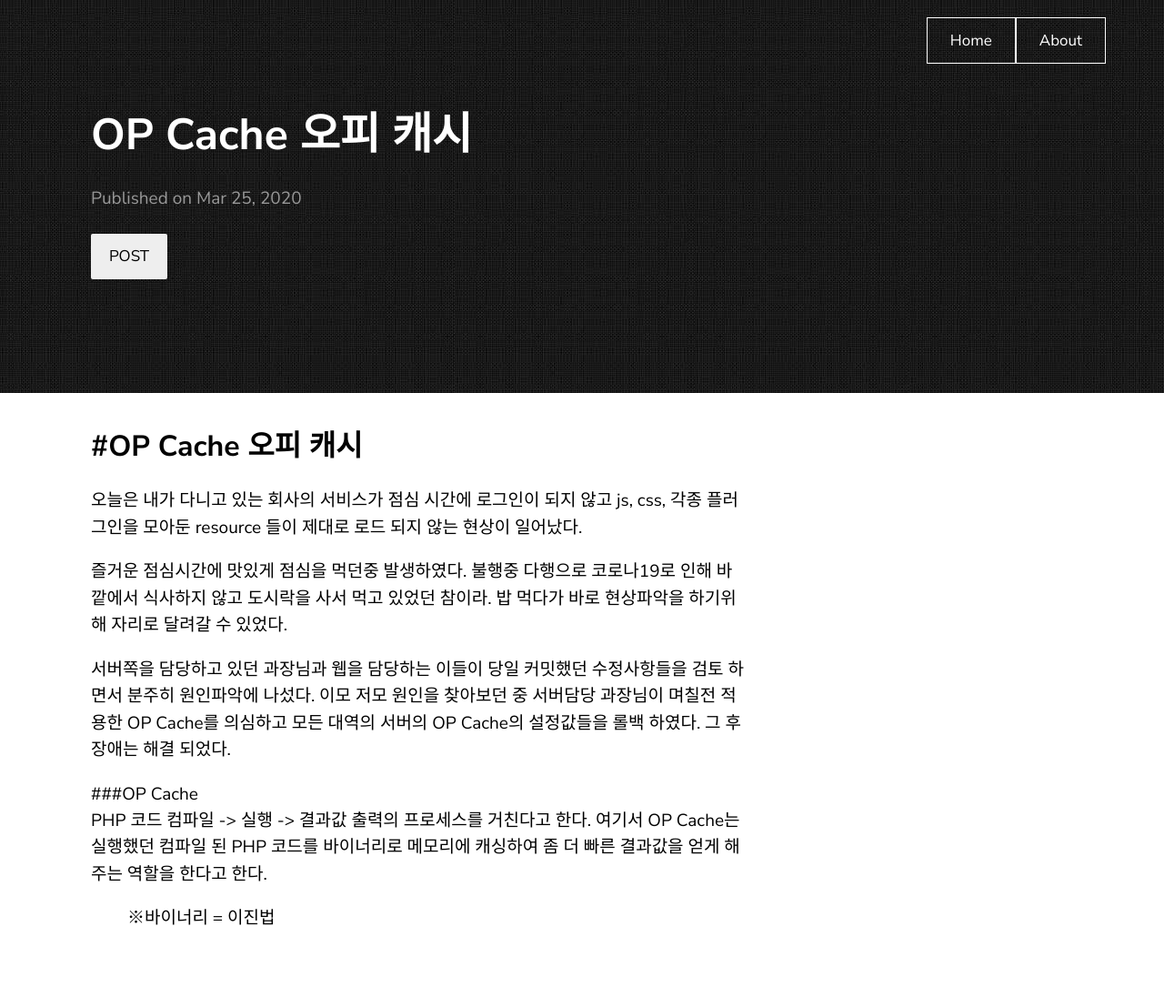
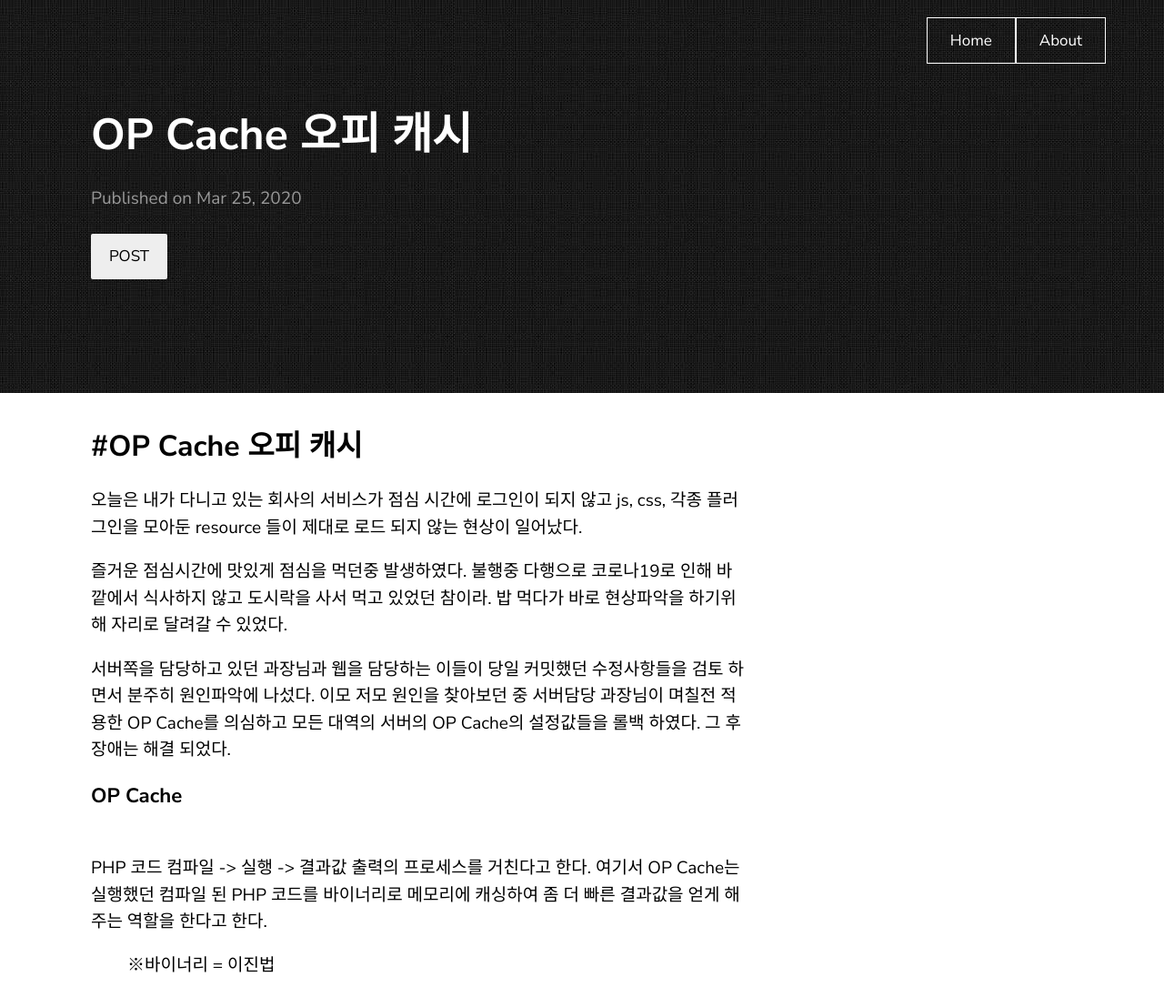
Before and after one commit to songskysun/songskysung.github.io, a Jekyll site: the page built from _posts/2020-03-24-3.md, in a window 1280 px wide. Shown: the whole page at 91% size. Built offline with Jekyll 4.4.1, drawn with Linux system fonts in a browser that asks for light colours; before the commit the page ends 1044 px from its top, so only the background shows below that.

Commit message:
Update 2020-03-24-3.md

```diff
--- a/_posts/2020-03-24-3.md
+++ b/_posts/2020-03-24-3.md
@@ -18,7 +18,7 @@ category: POST
 그 후 장애는 해결 되었다.
 
 
-###OP Cache<br>
+<h3>OP Cache</h3><br>
 PHP 코드 컴파일 -> 실행 -> 결과값 출력의 프로세스를 거친다고 한다.
 여기서 OP Cache는 실행했던 컴파일 된 PHP 코드를 바이너리로 메모리에 캐싱하여
 좀 더 빠른 결과값을 얻게 해주는 역할을 한다고 한다.
```
